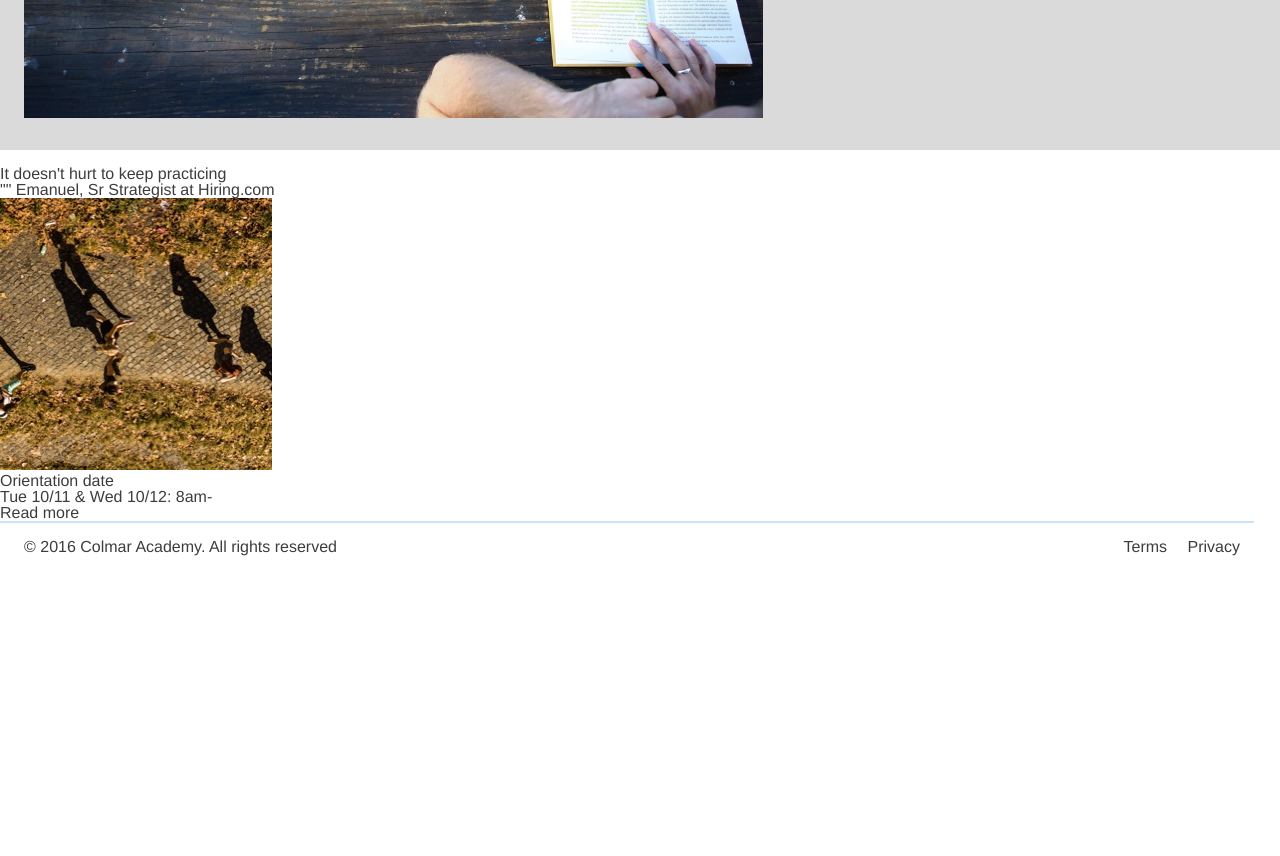
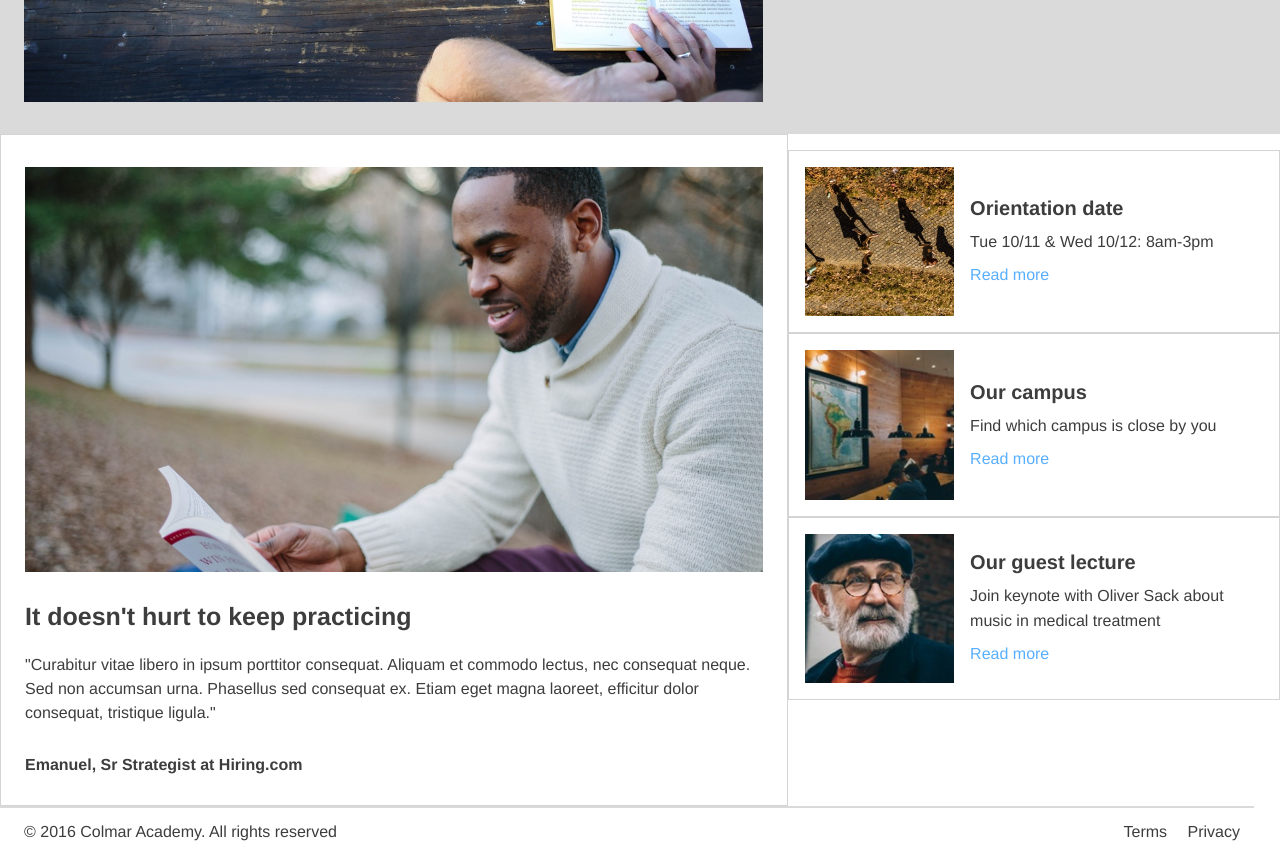
Before and after one commit to elise095/capstone_colmar_assets, a plain HTML site: page index.html in a window 1280 px wide. Shown: the part 540-1396 px from the top of the page. Before the commit the page ends 1111 px from the top, so only its background shows below. Drawn offline with Linux system fonts and the light colour scheme.

Commit message:
Articles added

```diff
--- a/index.html
+++ b/index.html
@@ -6,7 +6,7 @@
   <title>Colmar Academy</title>
   <link rel="stylesheet" href="resources/css/reset.css">
   <link rel="stylesheet" href="resources/css/style.css">
-  <link href="<link href="https://fonts.googleapis.com/css2?family=Ubuntu:wght@300&display=swap" rel="stylesheet">" rel="stylesheet">
+  <link href="https://fonts.googleapis.com/css2?family=Ubuntu&display=swap" rel="stylesheet">
 </head>
 <body>
   <main>
@@ -59,25 +59,50 @@
     </section>
 
   <!-- ARTICLES -->
-    <section id="aricles">
-      <div class="desktop">
-        <img src="" alt="">
-        <h1>It doesn't hurt to keep practicing</h1>
-        <blockquote>
-          ""
-          <cite>Emanuel, Sr Strategist at Hiring.com</cite>
-        </blockquote>
-        <ul>
+    <section id="articles">
+        <div class="u_mobilehidden u_width-60 desktop">
+          <img src="resources/images/information-main.jpg" alt="a black guy is reading">
+          <h1 class="u_bold">It doesn't hurt to keep practicing</h1>
+          <blockquote>
+            "Curabitur vitae libero in ipsum porttitor consequat. Aliquam et commodo lectus, nec consequat neque. Sed non accumsan urna. Phasellus sed consequat ex. Etiam eget magna laoreet, efficitur dolor consequat, tristique ligula."
+            </blockquote>
+          <cite class="u_bold">Emanuel, Sr Strategist at Hiring.com</cite>
+        </div>
+        <ul class="u_width-40 articles-cards">
           <li>
-            <picture>
+            <picture class="u_width-35">
               <source media="(min-width:750px)" srcset="resources/images/information-orientation.jpg">
               <source media="(max-width:749px)" srcset="resources/images/information-orientation-mobile.jpg">
-              <img src="resources/images/information-orientation.jpg" alt="" style="width:auto;">
+              <img src="resources/images/information-orientation.jpg" alt="pavement" style="width:auto;">
             </picture>
-            <div class="card-text">
-              <h3>Orientation date</h3>
-              <p>Tue 10/11 & Wed 10/12: 8am-</p>
-              <a href="">Read more</a>
+            <div class="u_width-65 card-text">
+              <h3 class="u_bold">Orientation date</h3>
+              <p>Tue 10/11 & Wed 10/12: 8am-3pm</p>
+              <a class="blue" href="">Read more</a>
+            </div>
+          </li>
+          <li>
+            <picture class="u_width-35">
+              <source media="(min-width:750px)" srcset="resources/images/information-campus.jpg">
+              <source media="(max-width:749px)" srcset="resources/images/information-campus-mobile.jpg">
+              <img src="resources/images/information-campus.jpg" alt="" style="width:auto;">
+            </picture>
+            <div class="u_width-65 card-text">
+              <h3 class="u_bold">Our campus</h3>
+              <p>Find which campus is close by you</p>
+              <a class="blue" href="">Read more</a>
+            </div>
+          </li>
+          <li>
+            <picture class="u_width-35">
+              <source media="(min-width:750px)" srcset="resources/images/information-guest-lecture.jpg">
+              <source media="(max-width:749px)" srcset="resources/images/information-guest-lecture-mobile.jpg">
+              <img src="resources/images/information-guest-lecture.jpg" alt="" style="width:auto;">
+            </picture>
+            <div class="u_width-65 card-text">
+              <h3 class="u_bold">Our guest lecture</h3>
+              <p>Join keynote with Oliver Sack about music in medical treatment</p>
+              <a class="blue" href="">Read more</a>
             </div>
           </li>
         </ul>
--- a/resources/css/style.css
+++ b/resources/css/style.css
@@ -1,33 +1,33 @@
 /* UTILITY CLASSES */
 .u_bold{font-weight: bold;}
 .u_light{font-weight: lighter;}
-.u_grey{color: rgb(171, 168, 161)}
-.u_blue{color: rgb(89, 175, 255);}
+.u_grey{color: #aba8ab;}
   /* Mobile */
     @media only screen and (max-width: 749px){
       .u_mobilehidden{display: none;}
-
     }
   /* Desktop */
     @media only screen and (min-width: 750px){
       .u_desktophidden{display: none;}
       .u_width-40{width: 40%;}
       .u_width-60{width: 60%;}
+      .u_width-35{width: 35%;}
+      .u_width-65{width: 35%;}
     }
 
 /* ENTIRE CODE STUFF */
 body{
   font-family: 'Helvetica', sans-serif;
-  color:rgb(61, 61, 61);
+  color:#3d3d3d;
 }
 a:link{
-  color:rgb(61, 61, 61);
+  color:#3d3d3d;
 }
 a:visited{
-  color:rgb(61, 61, 61);
+  color:#3d3d3d;
 }
 a:hover {
-  color: rgb(128, 122, 122);
+  color: #807a7a;
 }
 
 /* NAVBAR */
@@ -51,7 +51,7 @@ header div{
   align-items: center;
 }
 .logo-text h1{
-  color: rgb(61, 61, 61);
+  color: #3d3d3d;
   font-size: 25px;
   font-family: 'Ubuntu', sans-serif;
   text-transform: uppercase;
@@ -130,14 +130,70 @@ header div{
 
 /* ARTICLES */
 #articles{
-  padding: 16px 16px 32px;
-}
-#articles li{
-  padding: 0 0 24px;
+  display: flex;
+  justify-content: center;
+  padding: 16px 16px;
 }
 #articles picture{
   display: block;
   max-width: 100%;
+}
+.card-text{
+  padding: 16px 16px;
+  line-height: 32px;
+}
+.card-text h3{
+  font-size: 20px;
+}
+.blue{
+  color: #59afff !important;
+}
+.blue:hover{
+  color: #99ccfc !important
+}
+
+@media only screen and (min-width: 750px){
+  #articles{
+    padding: 0 0;
+  }
+  .desktop{
+    padding: 32px 24px;
+    border: 1px solid #d4d4d4;
+  }
+  .desktop h1{
+    padding: 32px 0 24px 0;
+    font-size: 25px;
+  }
+  blockquote{
+    line-height: 24px;
+    padding-bottom: 32px;
+  }
+
+  .articles-cards{
+    padding: 16px 0;
+  }
+  .card-text{
+    width: 65%;
+    line-height: 25px;
+  }
+  .card-text p{
+    padding: 8px 0;
+  }
+  #articles img{
+    display: block;
+    max-width: 100%;
+    }
+  #articles li{
+    display: flex;
+    align-items: center;
+  }
+  #articles ul li{
+    padding: 16px 16px;
+    border: 1px solid #d4d4d4;
+  }
+  #articles ul li:hover{
+    background-color: #d3d3d3;
+  }
 }
 /*START LEARNING */
 
@@ -149,7 +205,7 @@ header div{
   justify-content: center;
   height: 2px;
   width: 98%;
-  background-color: rgb(205, 226, 243);
+  background-color: #dadada;
 }
 /* FOOTER */
 footer{
```
